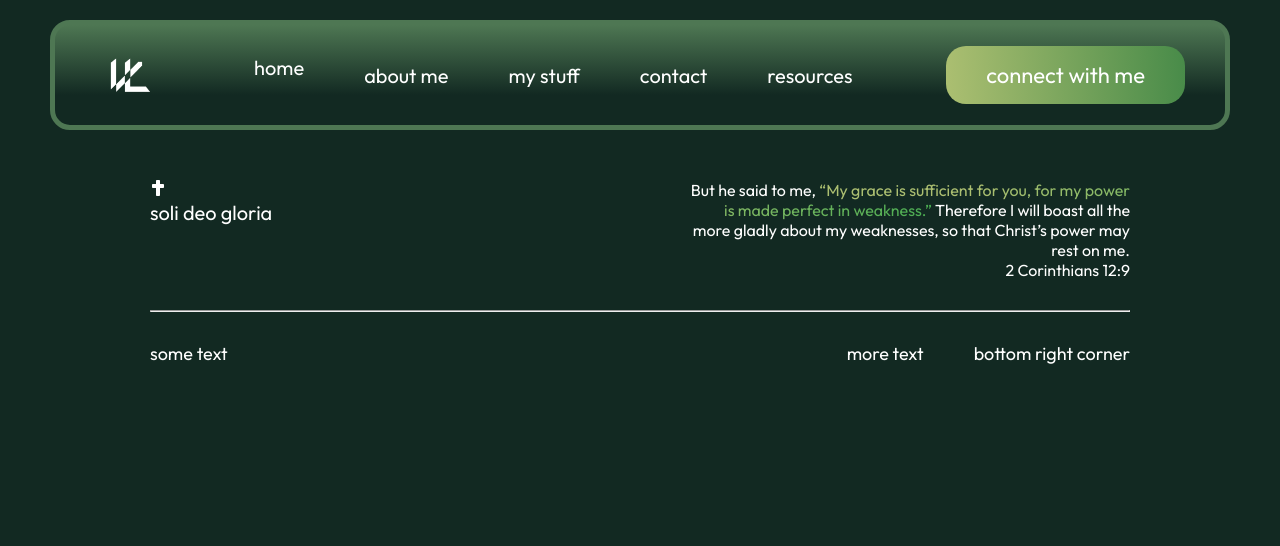
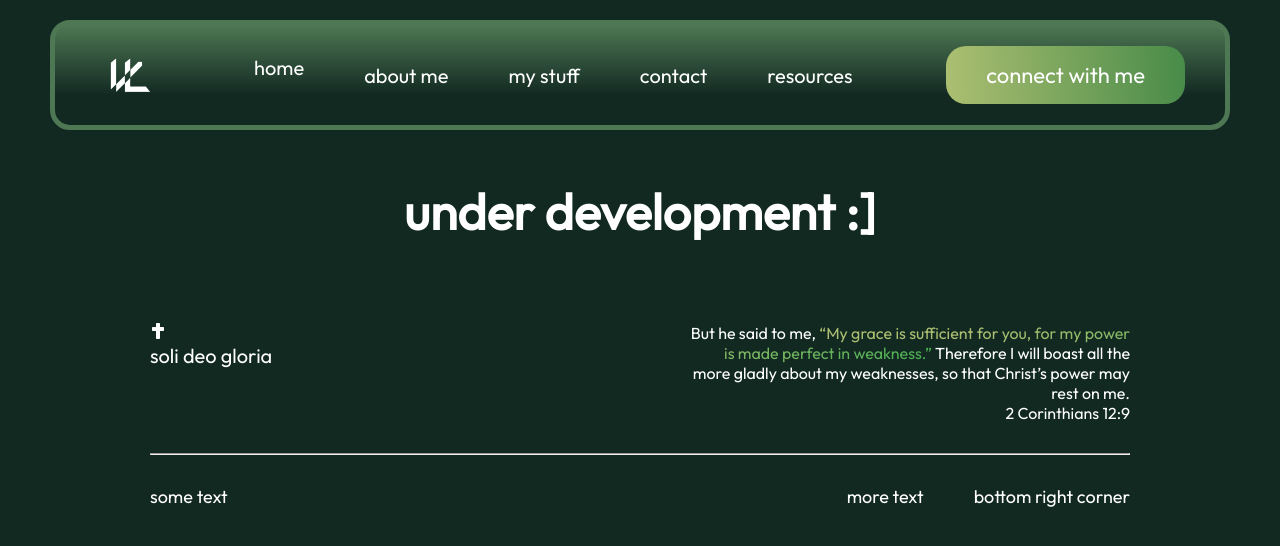
Before and after one commit to williamrshen/website, a React (Vite) app: page /website/cubing in a window 1280 px wide. Shown: the top 546 px of the page. Built offline with nearby package versions, Linux system fonts and the light colour scheme.

Commit message:
in case i ruin everything

```diff
--- a/src/App.jsx
+++ b/src/App.jsx
@@ -3,6 +3,8 @@ import Navbar from './Components/Navbar/Navbar'
 import Home from './Home'
 import Footer from './Components/Footer/Footer'
 import Cubing from './Components/Resources/Cubing/Cubing'
+import Coding from './Components/Resources/Coding/Coding'
+
 
 import { Route, Routes } from "react-router-dom";
 
@@ -13,8 +15,9 @@ const App = () => {
     <div>
         <Navbar />
             <Routes>
-                <Route path="/website" element={<Home />} />
-                <Route path="/cubing" element={ <Cubing /> } />
+                <Route path="/website/" element={<Home />} />
+                <Route path="/website/cubing" element={ <Cubing /> } />
+                <Route path="/website/cubing" element={ <Coding /> } />
             </Routes>
         <Footer />
     </div>
--- a/src/Components/Navbar/Navbar.jsx
+++ b/src/Components/Navbar/Navbar.jsx
@@ -18,17 +18,17 @@ const Navbar = () => {
     <div className='navbar'>
         <img src={ul} alt="" />
         <ul className="nav-menu">
-            <li><AnchorLink className='anchor-link' offset={150} href='#home'><Link className='anchor-link' to="/website"><p onClick={()=>setMenu("home")}>home</p></Link></AnchorLink>
+            <li><AnchorLink className='anchor-link' offset={150} href='#home'><Link className='anchor-link' to="/website/"><p onClick={()=>setMenu("home")}>home</p></Link></AnchorLink>
                 {menu==="home" ? <img src={new_underline}/> : <></>}</li>
-            <li><AnchorLink className='anchor-link' offset={130} href='#about'><Link className='anchor-link' to="/website"><p onClick={()=>setMenu("about")}>about me</p></Link></AnchorLink>
+            <li><AnchorLink className='anchor-link' offset={130} href='#about'><Link className='anchor-link' to="/website/"><p onClick={()=>setMenu("about")}>about me</p></Link></AnchorLink>
                 {menu==="about" ? <img src={new_underline}/> : <></>}</li>
-            <li><AnchorLink className='anchor-link' offset={130} href='#portfolio'><Link className='anchor-link' to="/website"><p onClick={()=>setMenu("portfolio")}>my stuff</p></Link></AnchorLink>
+            <li><AnchorLink className='anchor-link' offset={130} href='#portfolio'><Link className='anchor-link' to="/website/"><p onClick={()=>setMenu("portfolio")}>my stuff</p></Link></AnchorLink>
                 {menu==="portfolio" ? <img src={new_underline}/> : <></>}</li>
-            <li><AnchorLink className='anchor-link' offset={130} href='#contact'><Link className='anchor-link' to="/website"><p onClick={()=>setMenu("contact")}>contact</p></Link></AnchorLink>
+            <li><AnchorLink className='anchor-link' offset={130} href='#contact'><Link className='anchor-link' to="/website/"><p onClick={()=>setMenu("contact")}>contact</p></Link></AnchorLink>
                 {menu==="contact" ? <img src={new_underline}/> : <></>}</li>
 
 
-            <li><Link className='anchor-link' to="/cubing"><p onClick={()=>setMenu("resources")}>resources</p></Link> {menu==="resources" ? <img src={new_underline}/> : <></>}</li>
+            <li><Link className='anchor-link' to="/website/cubing"><p onClick={()=>setMenu("resources")}>resources</p></Link> {menu==="resources" ? <img src={new_underline}/> : <></>}</li>
         </ul>
 
         <div className="nav-connect">
--- a/src/Components/Portfolio/Portfolio.jsx
+++ b/src/Components/Portfolio/Portfolio.jsx
@@ -1,8 +1,6 @@
 import React from 'react'
 import './Portfolio.css'
-import theme_pattern from '../../assets/theme_pattern.svg'
 import portfolio from '../../assets/mywork_data'
-import arrow from '../../assets/arrow_icon.svg'
 import rectangle from '../../assets/rectangle.svg'
 
 
--- a/src/Components/Resources/Cubing/Cubing.css
+++ b/src/Components/Resources/Cubing/Cubing.css
@@ -0,0 +1,11 @@
+.cubing {
+    display: flex;
+    flex-direction: column;
+    align-items: center;
+    justify-content: center;
+}
+
+.develop {
+    font-size: 50px;
+    padding: 30px;
+}
--- a/src/Components/Resources/Cubing/Cubing.jsx
+++ b/src/Components/Resources/Cubing/Cubing.jsx
@@ -3,8 +3,8 @@ import './Cubing.css'
 
 const Cubing = () => {
   return (
-    <div>
-        hi
+    <div className="cubing">
+        <h1 className="develop">under development :&#93;</h1>
     </div>
   )
 }
```
